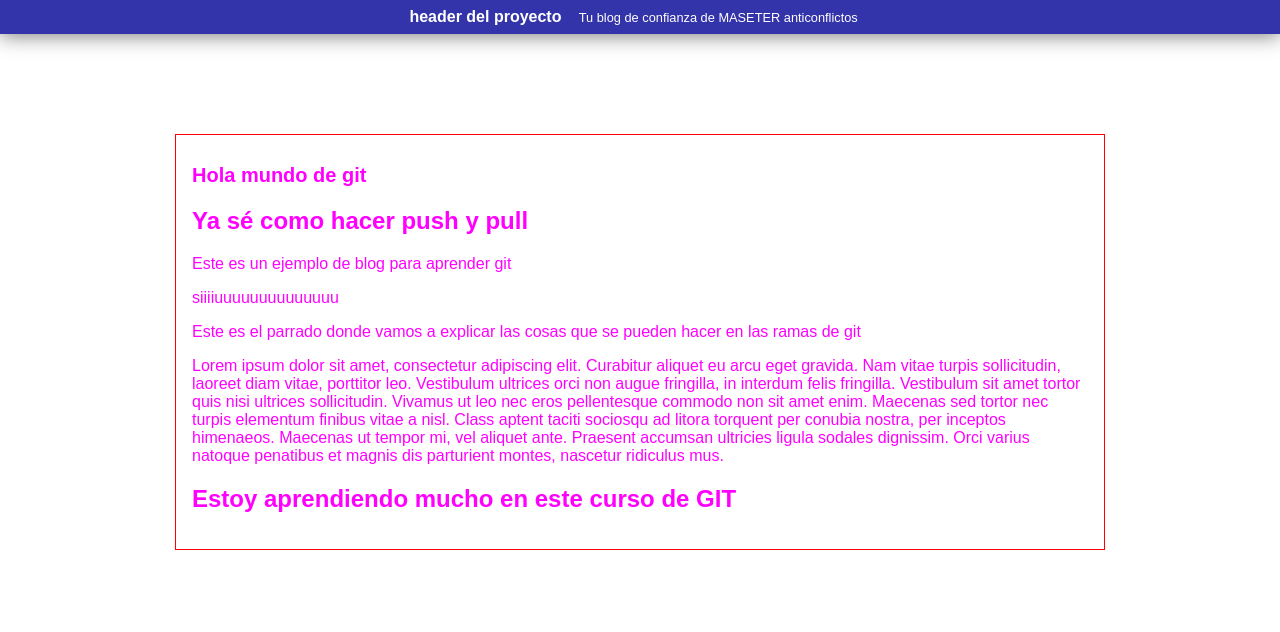
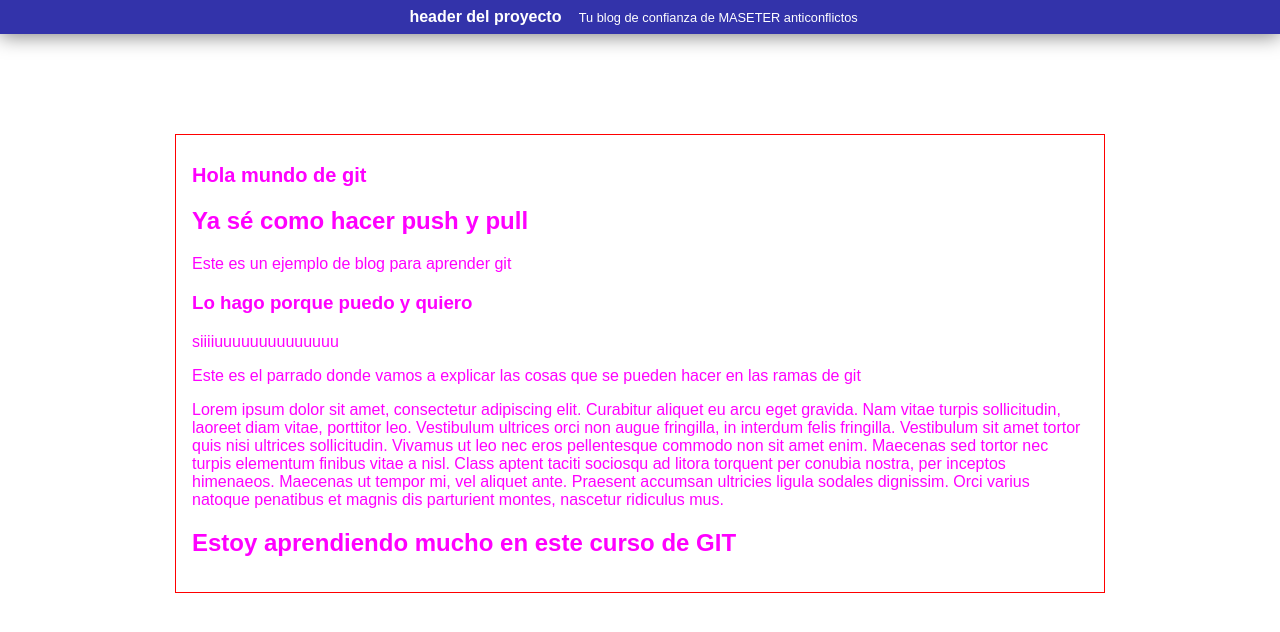
Before and after one commit to EmmanuelRamirezz/curso-profecional-git, a plain HTML site: page index.html in a window 1280 px wide. Drawn offline with Linux system fonts and the light colour scheme.

Commit message:
agrege un h3

```diff
--- a/index.html
+++ b/index.html
@@ -18,6 +18,7 @@
             <h1>Hola mundo de git</h1>
             <h2>Ya sé como hacer push y pull</h2>
             <p>Este es un ejemplo de blog para aprender git</p>
+            <h3>Lo hago porque puedo y quiero </h3>
             <p>siiiiuuuuuuuuuuuuuu</p>
             <p>Este es el parrado donde vamos a explicar las cosas que se pueden hacer en las ramas de git</p>
 
```
